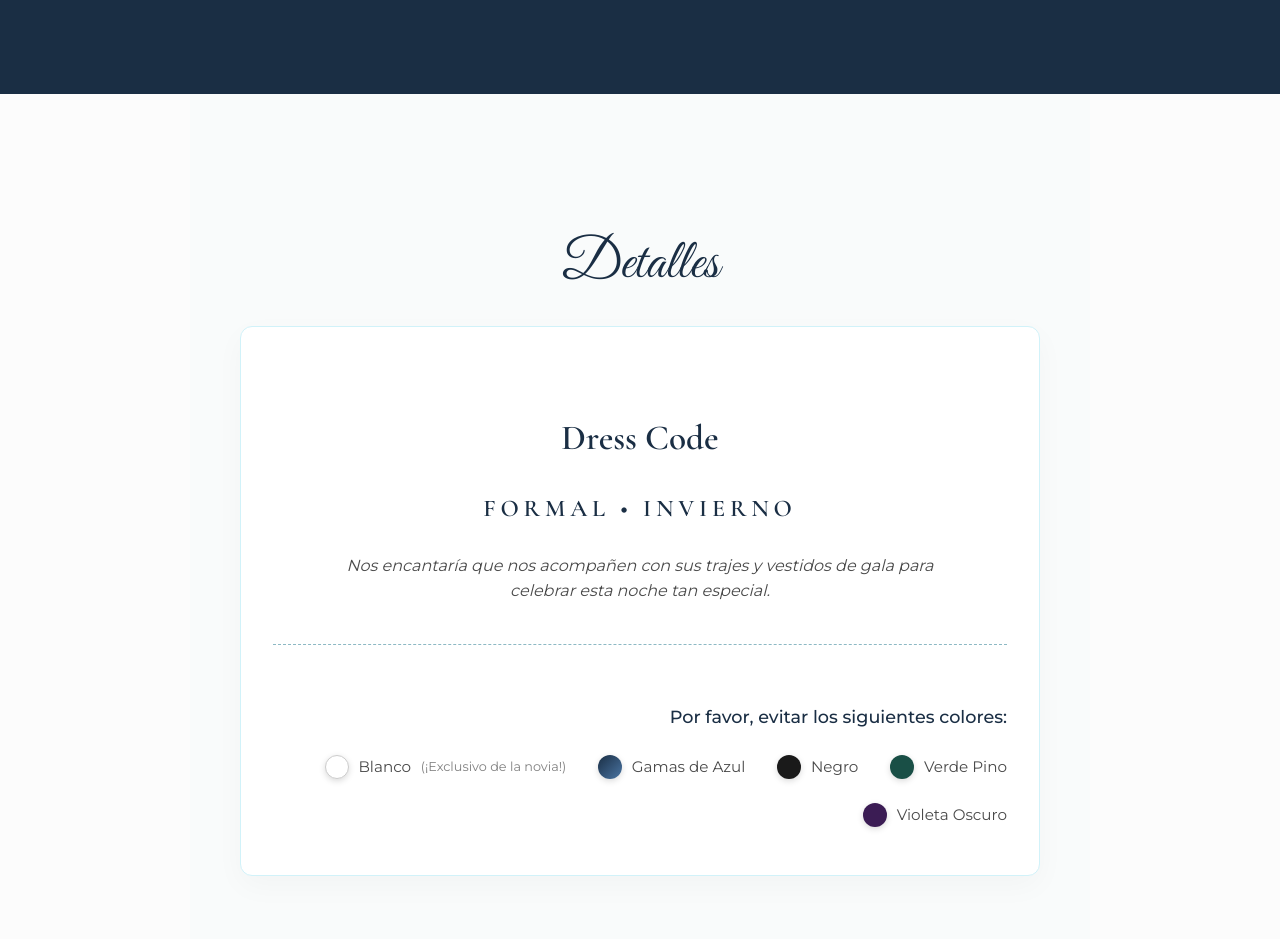
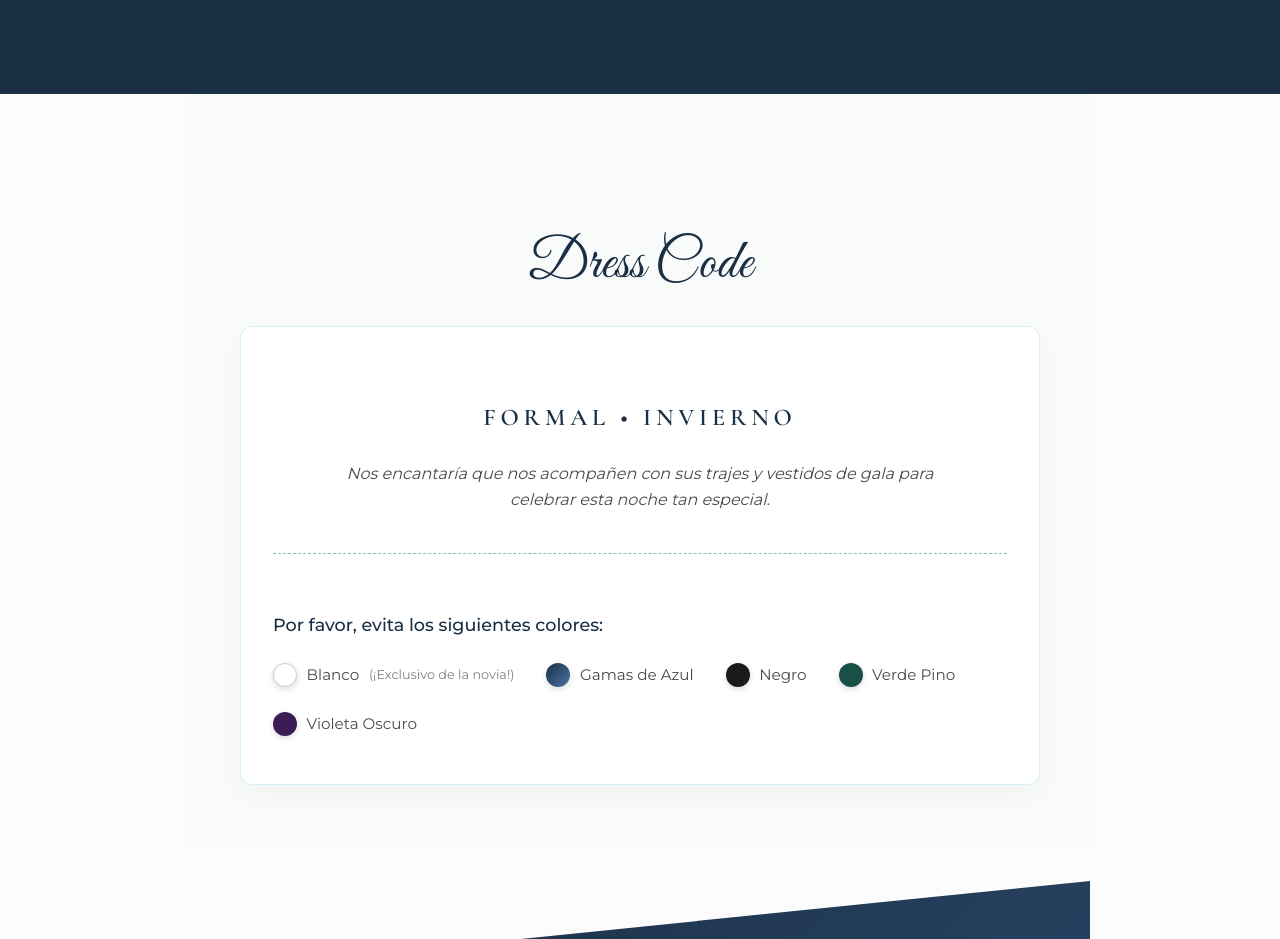
Before and after one commit to alejandroyague0109-png/boda-luz-alito, a Flask app: page / in a window 1280 px wide. Shown: the part 5122-6061 px from the top of the page. Run offline with Flask 3, Linux system fonts and the light colour scheme.

Commit message:
Ajuste: Colores a la izquierda y mejora en autoplay de música

```diff
--- a/static/css/styles.css
+++ b/static/css/styles.css
@@ -427,13 +427,13 @@
     color: var(--primary-navy);
     margin-bottom: 1.5rem;
     font-weight: 500;
-    text-align: right; /* Alineamos el texto a la derecha */
+    text-align: left; /* Alineamos el texto a la derecha */
 }
 
 .color-palette {
     display: flex;
     flex-wrap: wrap;
-    justify-content: flex-end; /* Empuja los colores hacia la derecha */
+    justify-content: flex-start; /* Empuja los colores hacia la derecha */
     gap: 1.5rem 2rem;
 }
 
@@ -501,5 +501,5 @@
     /* Ajustes Dress Code */
     .dress-code-container { padding: 2rem 1rem; }
     .dress-code-main { font-size: 1.2rem; letter-spacing: 0.2rem; }
-    .color-palette { flex-direction: column; align-items: flex-end; gap: 1rem; }
+    .color-palette { flex-direction: column; align-items: flex-start; gap: 1rem; }
 }
--- a/templates/index.html
+++ b/templates/index.html
@@ -198,10 +198,9 @@
     </section>
 
     <section id="detalles" class="reveal" style="background-color: #f9fbfb; padding-bottom: 4rem;">
-        <h2 class="section-title">Detalles</h2>
+        <h2 class="section-title">Dress Code</h2>
 
         <div class="dress-code-container">
-            <h3 class="location-title" style="font-size: 2.2rem; margin-bottom: 0.5rem;">Dress Code</h3>
 
             <p class="dress-code-main">Formal • Invierno</p>
 
@@ -210,7 +209,7 @@
             </p>
 
             <div class="reserved-colors">
-                <p class="reserved-title">Por favor, evitar los siguientes colores:</p>
+                <p class="reserved-title">Por favor, evita los siguientes colores:</p>
 
                 <div class="color-palette">
                     <div class="color-item">
```
Also changed, not shown: static/js/script.js (+14 -24 lines).
